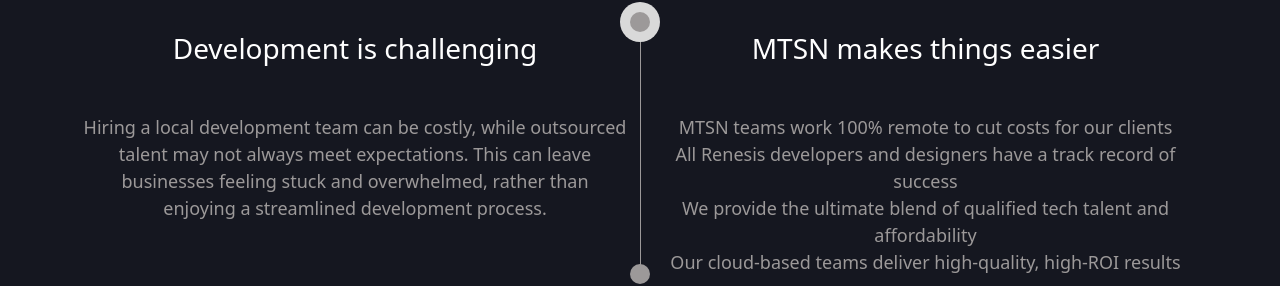
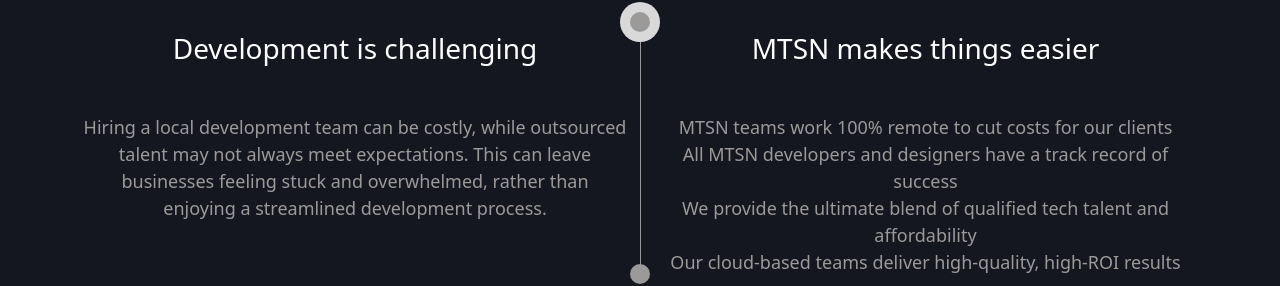
Before and after one commit to ihtshamali/MTSN, a Next.js app: page / in a window 1280 px wide. Shown: the part 4335-4621 px from the top of the page. Built offline with nearby package versions, Linux system fonts and the light colour scheme.

Commit message:
Update memberships.js

```diff
--- a/pages/components/Home/membership/memberships.js
+++ b/pages/components/Home/membership/memberships.js
@@ -46,7 +46,7 @@
                                 <h4 className="fs28 mb-5 mb-md-12 text-white">MTSN makes things easier</h4>
                                 <ul style={{ color: 'rgba(156, 153, 153, 1)' }} className="fs18 list-unstyled mb-0">
                                     <li>MTSN teams work 100% remote to cut costs for our clients</li>
-                                    <li>All Renesis developers and designers have a track record of success </li>
+                                    <li>All MTSN developers and designers have a track record of success </li>
                                     <li>We provide the ultimate blend of qualified tech talent and affordability</li>
                                     <li>Our cloud-based teams deliver high-quality, high-ROI results</li>
                                 </ul>
```
